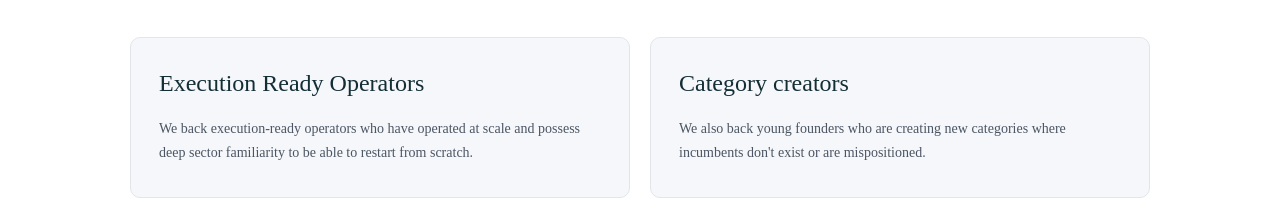
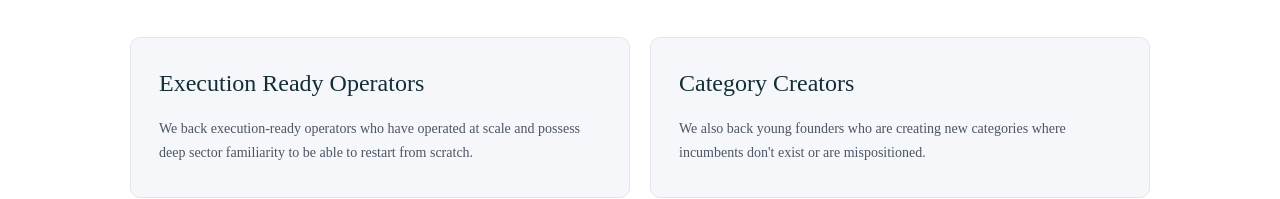
Before and after one commit to Pushstarters/Beenext, a React (Vite) app: page /founder-first in a window 1280 px wide. Shown: the part 275-474 px from the top of the page. Built offline with nearby package versions, Linux system fonts and the light colour scheme; a web font is replaced by a local one.

Commit message:
Fix Founder First card capitalization

```diff
--- a/src/pages/FounderFirst.tsx
+++ b/src/pages/FounderFirst.tsx
@@ -4,7 +4,7 @@ const CARDS = [
     body: "We back execution-ready operators who have operated at scale and possess deep sector familiarity to be able to restart from scratch.",
   },
   {
-    title: "Category creators",
+    title: "Category Creators",
     body: "We also back young founders who are creating new categories where incumbents don't exist or are mispositioned.",
   },
 ];
```
